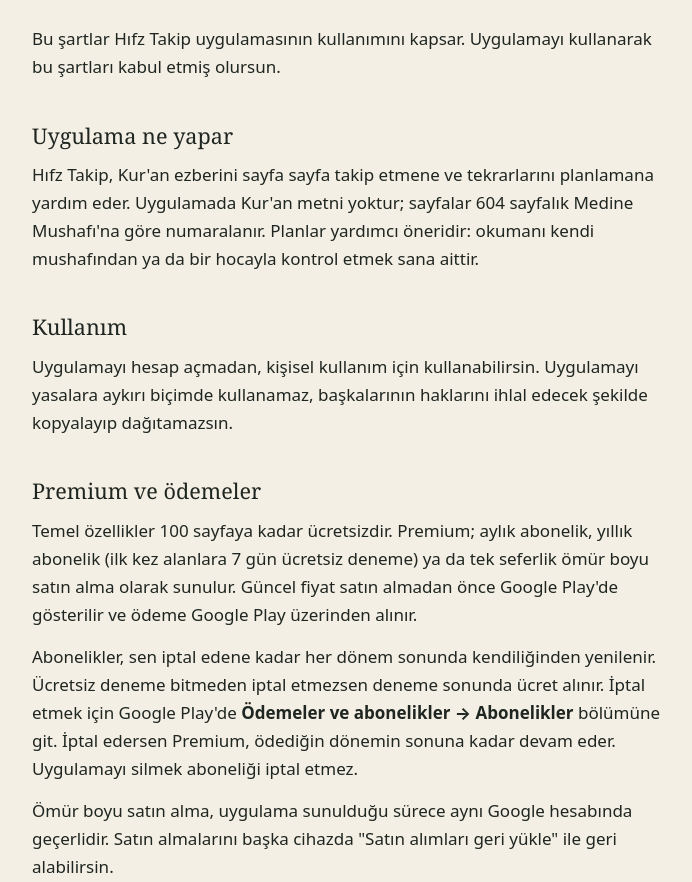
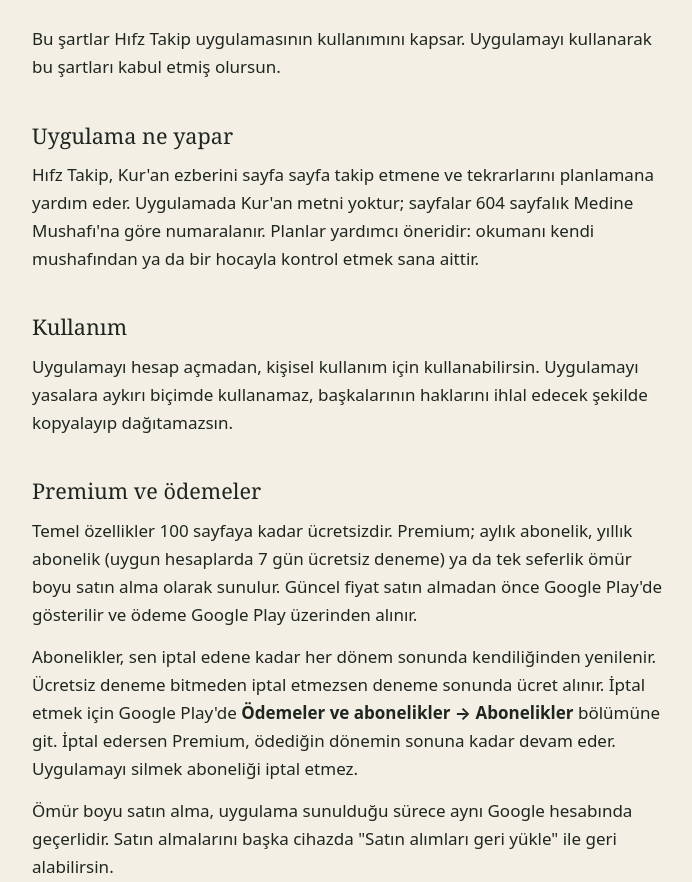
Before and after one commit to hazaraksoyy/hifz-takip-gizlilik, a plain HTML site: page sartlar.html in a window 1280 px wide. Shown: the part 215-1097 px from the top of the page, without its empty margins (288-980 px from the left). Drawn offline with Linux system fonts and the light colour scheme.

Commit message:
Deneme süresi ifadesi düzeltildi
Co-Authored-By: Claude Opus 5.5 <noreply@anthropic.com>

```diff
--- a/sartlar.html
+++ b/sartlar.html
@@ -51,7 +51,7 @@
   <p>Uygulamayı hesap açmadan, kişisel kullanım için kullanabilirsin. Uygulamayı yasalara aykırı biçimde kullanamaz, başkalarının haklarını ihlal edecek şekilde kopyalayıp dağıtamazsın.</p>
 
   <h2>Premium ve ödemeler</h2>
-  <p>Temel özellikler 100 sayfaya kadar ücretsizdir. Premium; aylık abonelik, yıllık abonelik (ilk kez alanlara 7 gün ücretsiz deneme) ya da tek seferlik ömür boyu satın alma olarak sunulur. Güncel fiyat satın almadan önce Google Play'de gösterilir ve ödeme Google Play üzerinden alınır.</p>
+  <p>Temel özellikler 100 sayfaya kadar ücretsizdir. Premium; aylık abonelik, yıllık abonelik (uygun hesaplarda 7 gün ücretsiz deneme) ya da tek seferlik ömür boyu satın alma olarak sunulur. Güncel fiyat satın almadan önce Google Play'de gösterilir ve ödeme Google Play üzerinden alınır.</p>
   <p>Abonelikler, sen iptal edene kadar her dönem sonunda kendiliğinden yenilenir. Ücretsiz deneme bitmeden iptal etmezsen deneme sonunda ücret alınır. İptal etmek için Google Play'de <strong>Ödemeler ve abonelikler → Abonelikler</strong> bölümüne git. İptal edersen Premium, ödediğin dönemin sonuna kadar devam eder. Uygulamayı silmek aboneliği iptal etmez.</p>
   <p>Ömür boyu satın alma, uygulama sunulduğu sürece aynı Google hesabında geçerlidir. Satın almalarını başka cihazda "Satın alımları geri yükle" ile geri alabilirsin.</p>
 
```
Also changed, not shown: terms.html (+1 -1 lines).
